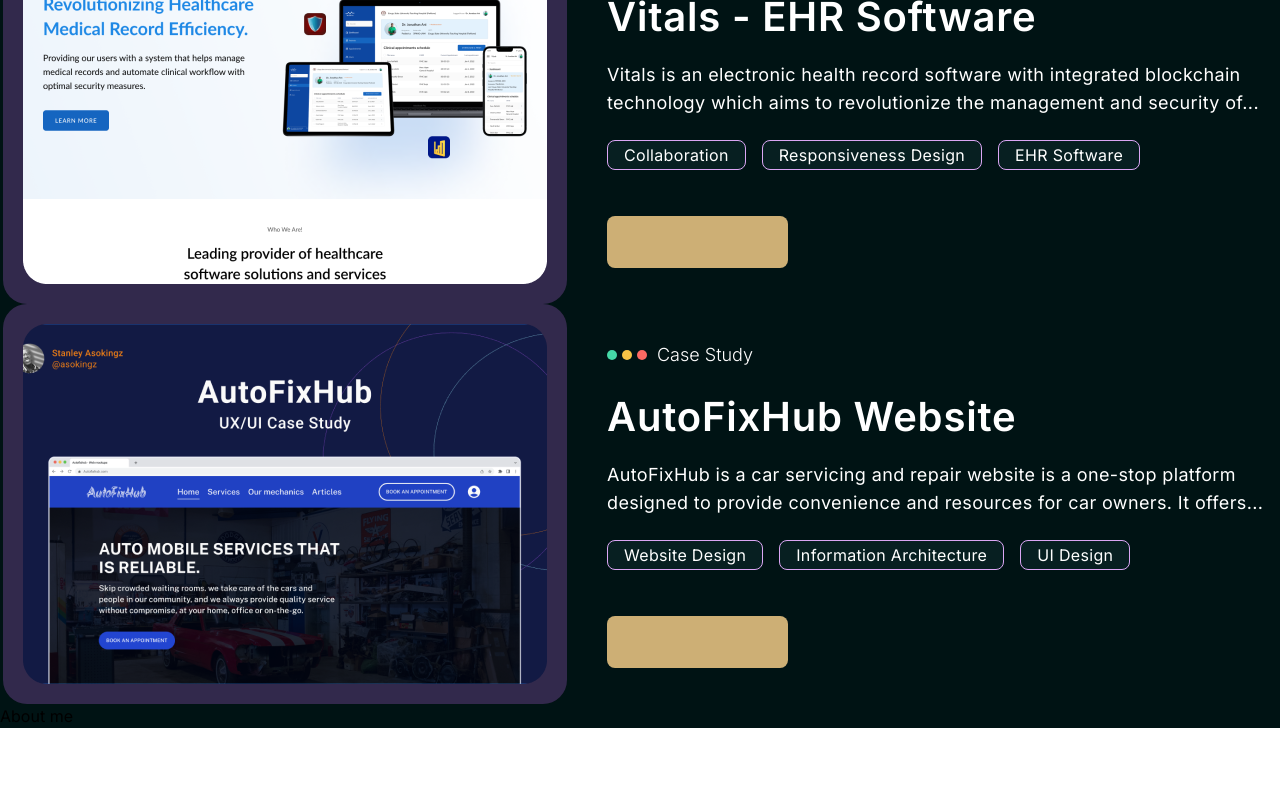
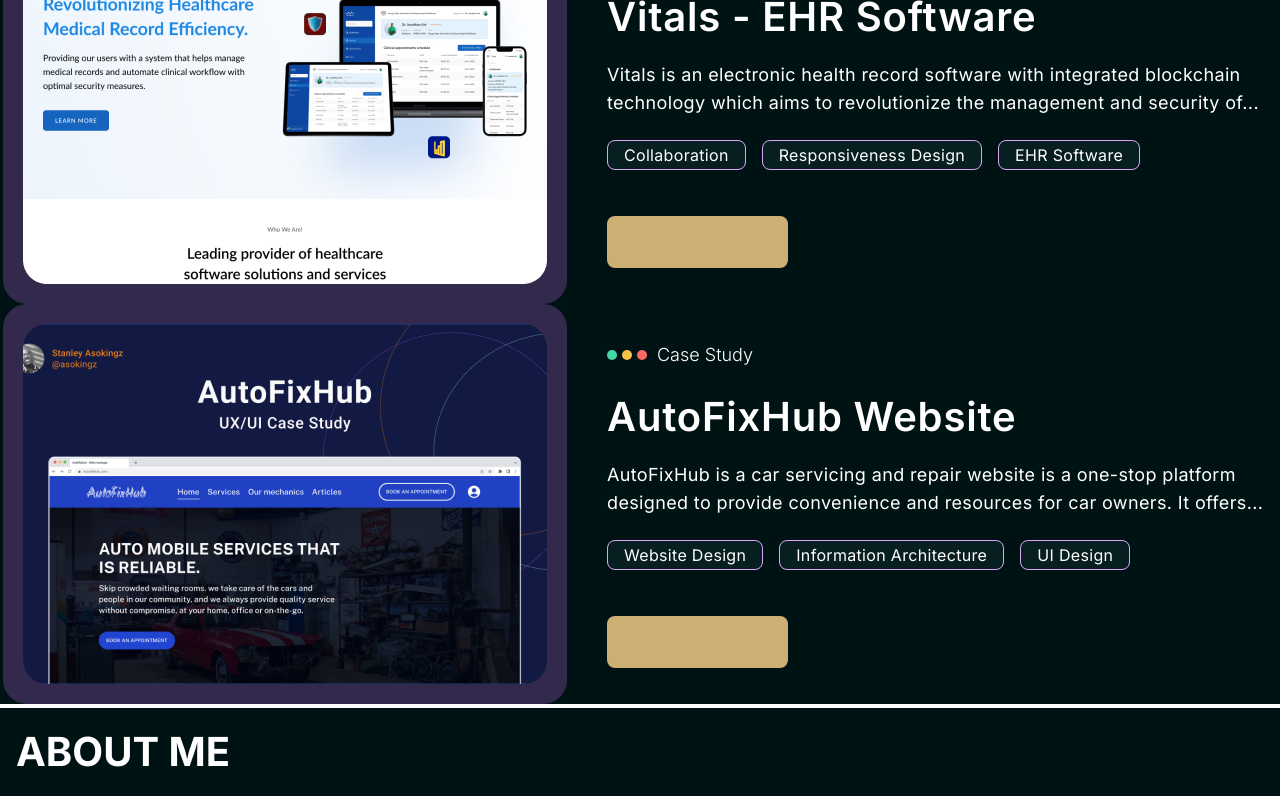
Before and after one commit to Maxwell011/portfolio-design, a Next.js app: page / in a window 1280 px wide. Shown: the part 2959-3759 px from the top of the page. Before the commit the page ends 3687 px from the top, so only its background shows below. Built offline with nearby package versions, Linux system fonts and the light colour scheme.

Commit message:
Refactor About component to update styling

```diff
--- a/src/app/components/About.tsx
+++ b/src/app/components/About.tsx
@@ -1,11 +1,15 @@
 const About = () => {
-    return (
-        <>
-        <section>
-            <h1>About me</h1>
-        </section>
-        </>
-    )
-}
+  return (
+    <>
+      <section>
+        <div className="px-4 py-3 border-y-4 border-y-white border-t-4 border-t-white border-solid">
+          <h1 className="text-white text-[40px] font-bold leading-[160%]">
+            ABOUT ME
+          </h1>
+        </div>
+      </section>
+    </>
+  );
+};
 
-export default About
+export default About;
```
